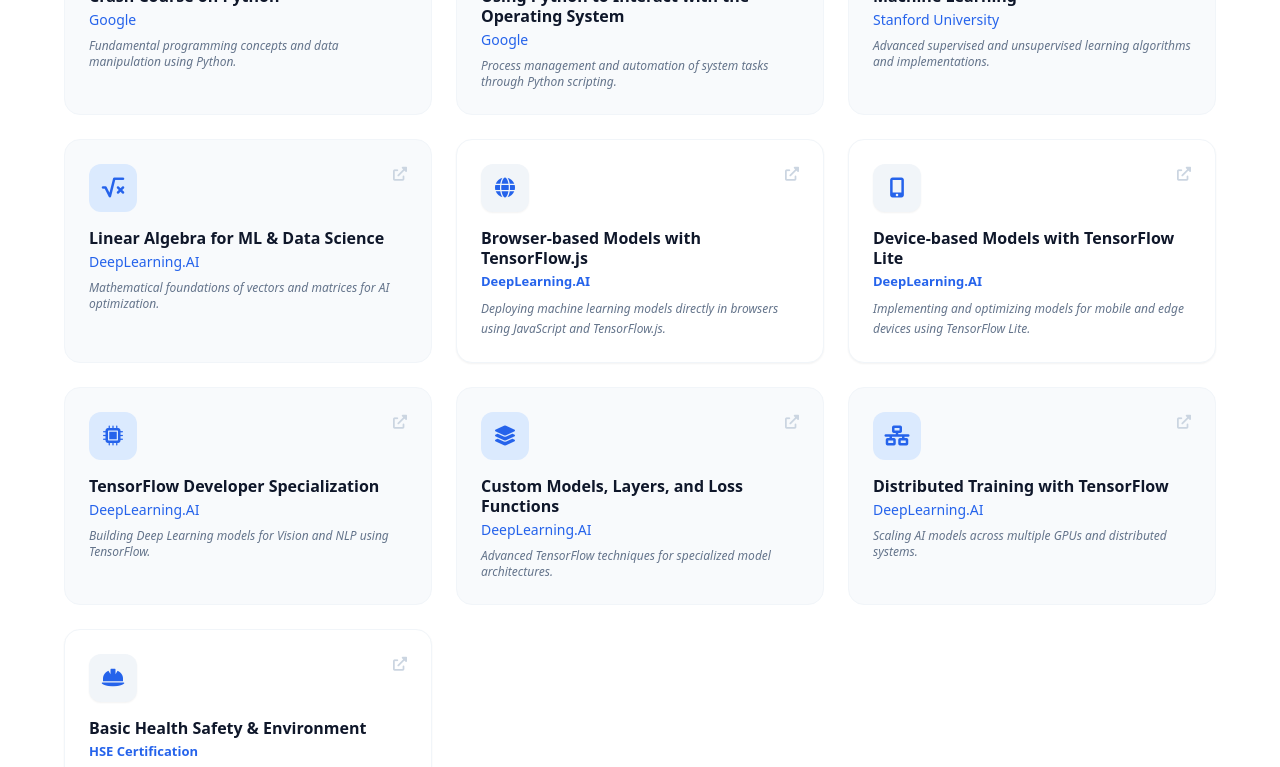
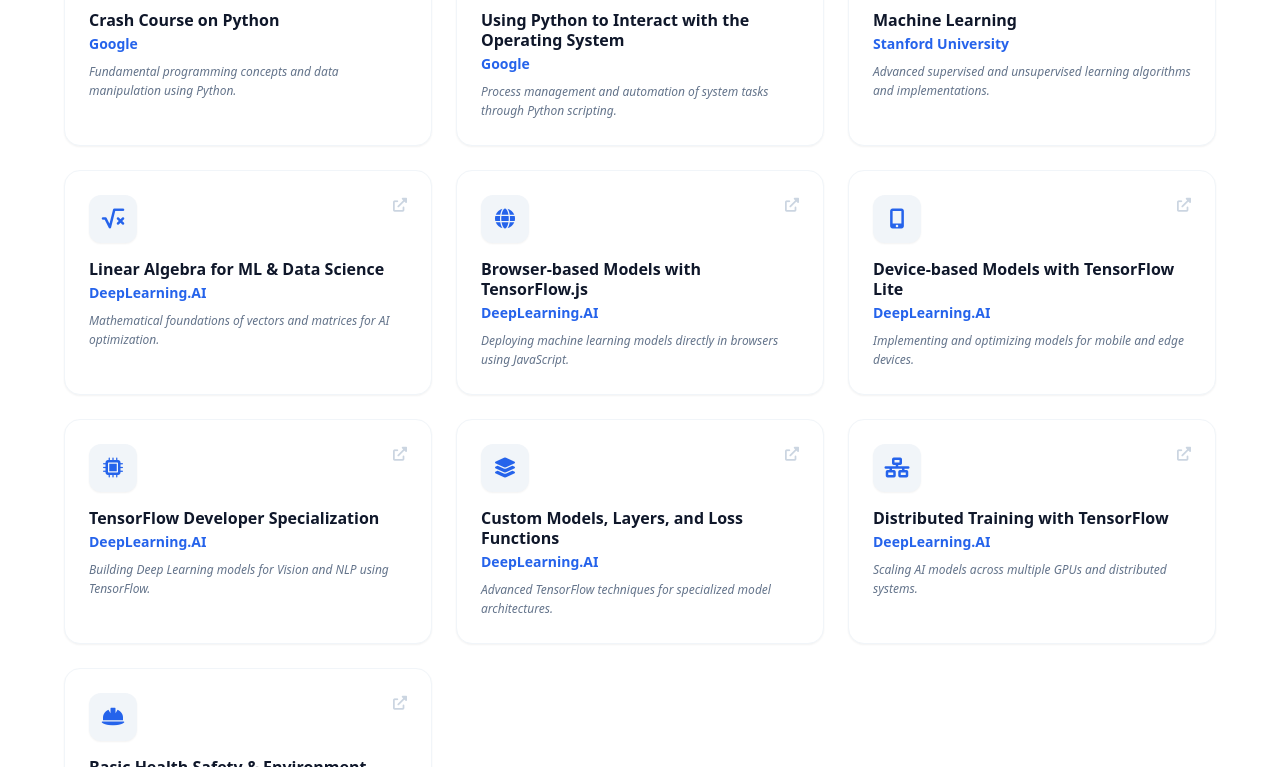
Before and after one commit to aaxzrr/aaxzrr.github.io, a plain HTML site: page index.html in a window 1280 px wide. Shown: the part 2408-3175 px from the top of the page. Drawn offline with nearby package versions, Linux system fonts and the light colour scheme.

Commit message:
update certification section styles and content for improved readability

```diff
--- a/index.html
+++ b/index.html
@@ -200,59 +200,59 @@
 
     <section id="experience" class="py-20 px-4 bg-white">
         <div class="max-w-6xl mx-auto">
-            <h2 class="text-3xl font-bold mb-4 text-center">Certifications</h2>
+            <h2 class="text-3xl font-bold mb-10 text-center">Certifications</h2>
 
             <div class="grid grid-cols-1 md:grid-cols-2 lg:grid-cols-3 gap-6">
 
-                <a href="https://www.coursera.org/account/accomplishments/verify/F0E7EYDYA39A" target="_blank" class="group p-6 bg-slate-50 rounded-2xl border border-slate-100 hover:border-blue-500 hover:bg-white hover:shadow-xl transition-all duration-300">
+                <a href="https://www.coursera.org/account/accomplishments/verify/F0E7EYDYA39A" target="_blank" class="group p-6 bg-white rounded-2xl border border-slate-100 hover:border-blue-500 hover:shadow-xl transition-all duration-300 shadow-sm flex flex-col">
                     <div class="flex items-start justify-between mb-4">
-                        <div class="w-12 h-12 bg-blue-100 rounded-xl flex items-center justify-center text-blue-600 group-hover:bg-blue-600 group-hover:text-white transition-colors">
+                        <div class="w-12 h-12 bg-slate-100 rounded-xl flex items-center justify-center text-blue-600 group-hover:bg-blue-600 group-hover:text-white transition-colors shadow-sm">
                             <i class="fab fa-python text-xl"></i>
                         </div>
                         <i class="fas fa-external-link-alt text-slate-300 group-hover:text-blue-500 text-sm"></i>
                     </div>
                     <h3 class="font-bold text-slate-900 mb-1 leading-tight">Crash Course on Python</h3>
-                    <p class="text-sm text-blue-600 font-medium mb-2">Google</p>
-                    <p class="text-xs text-slate-500 italic">Fundamental programming concepts and data manipulation using Python.</p>
+                    <p class="text-sm text-blue-600 font-semibold mb-2">Google</p>
+                    <p class="text-xs text-slate-500 italic leading-relaxed">Fundamental programming concepts and data manipulation using Python.</p>
                 </a>
 
-                <a href="https://www.coursera.org/account/accomplishments/verify/UL7HN3CWK88F" target="_blank" class="group p-6 bg-slate-50 rounded-2xl border border-slate-100 hover:border-blue-500 hover:bg-white hover:shadow-xl transition-all duration-300">
+                <a href="https://www.coursera.org/account/accomplishments/verify/UL7HN3CWK88F" target="_blank" class="group p-6 bg-white rounded-2xl border border-slate-100 hover:border-blue-500 hover:shadow-xl transition-all duration-300 shadow-sm flex flex-col">
                     <div class="flex items-start justify-between mb-4">
-                        <div class="w-12 h-12 bg-blue-100 rounded-xl flex items-center justify-center text-blue-600 group-hover:bg-blue-600 group-hover:text-white transition-colors">
+                        <div class="w-12 h-12 bg-slate-100 rounded-xl flex items-center justify-center text-blue-600 group-hover:bg-blue-600 group-hover:text-white transition-colors shadow-sm">
                             <i class="fas fa-terminal text-xl"></i>
                         </div>
                         <i class="fas fa-external-link-alt text-slate-300 group-hover:text-blue-500 text-sm"></i>
                     </div>
                     <h3 class="font-bold text-slate-900 mb-1 leading-tight">Using Python to Interact with the Operating System</h3>
-                    <p class="text-sm text-blue-600 font-medium mb-2">Google</p>
-                    <p class="text-xs text-slate-500 italic">Process management and automation of system tasks through Python scripting.</p>
+                    <p class="text-sm text-blue-600 font-semibold mb-2">Google</p>
+                    <p class="text-xs text-slate-500 italic leading-relaxed">Process management and automation of system tasks through Python scripting.</p>
                 </a>
 
-                <a href="https://www.coursera.org/account/accomplishments/specialization/S768E8PM5P0D" target="_blank" class="group p-6 bg-slate-50 rounded-2xl border border-slate-100 hover:border-blue-500 hover:bg-white hover:shadow-xl transition-all duration-300">
+                <a href="https://www.coursera.org/account/accomplishments/specialization/S768E8PM5P0D" target="_blank" class="group p-6 bg-white rounded-2xl border border-slate-100 hover:border-blue-500 hover:shadow-xl transition-all duration-300 shadow-sm flex flex-col">
                     <div class="flex items-start justify-between mb-4">
-                        <div class="w-12 h-12 bg-blue-100 rounded-xl flex items-center justify-center text-blue-600 group-hover:bg-blue-600 group-hover:text-white transition-colors">
+                        <div class="w-12 h-12 bg-slate-100 rounded-xl flex items-center justify-center text-blue-600 group-hover:bg-blue-600 group-hover:text-white transition-colors shadow-sm">
                             <i class="fas fa-brain text-xl"></i>
                         </div>
                         <i class="fas fa-external-link-alt text-slate-300 group-hover:text-blue-500 text-sm"></i>
                     </div>
                     <h3 class="font-bold text-slate-900 mb-1 leading-tight">Machine Learning</h3>
-                    <p class="text-sm text-blue-600 font-medium mb-2">Stanford University</p>
-                    <p class="text-xs text-slate-500 italic">Advanced supervised and unsupervised learning algorithms and implementations.</p>
+                    <p class="text-sm text-blue-600 font-semibold mb-2">Stanford University</p>
+                    <p class="text-xs text-slate-500 italic leading-relaxed">Advanced supervised and unsupervised learning algorithms and implementations.</p>
                 </a>
 
-                <a href="https://www.coursera.org/account/accomplishments/verify/CKHCGMB3X181" target="_blank" class="group p-6 bg-slate-50 rounded-2xl border border-slate-100 hover:border-blue-500 hover:bg-white hover:shadow-xl transition-all duration-300">
+                <a href="https://www.coursera.org/account/accomplishments/verify/CKHCGMB3X181" target="_blank" class="group p-6 bg-white rounded-2xl border border-slate-100 hover:border-blue-500 hover:shadow-xl transition-all duration-300 shadow-sm flex flex-col">
                     <div class="flex items-start justify-between mb-4">
-                        <div class="w-12 h-12 bg-blue-100 rounded-xl flex items-center justify-center text-blue-600 group-hover:bg-blue-600 group-hover:text-white transition-colors">
+                        <div class="w-12 h-12 bg-slate-100 rounded-xl flex items-center justify-center text-blue-600 group-hover:bg-blue-600 group-hover:text-white transition-colors shadow-sm">
                             <i class="fas fa-square-root-alt text-xl"></i>
                         </div>
                         <i class="fas fa-external-link-alt text-slate-300 group-hover:text-blue-500 text-sm"></i>
                     </div>
                     <h3 class="font-bold text-slate-900 mb-1 leading-tight">Linear Algebra for ML & Data Science</h3>
-                    <p class="text-sm text-blue-600 font-medium mb-2">DeepLearning.AI</p>
-                    <p class="text-xs text-slate-500 italic">Mathematical foundations of vectors and matrices for AI optimization.</p>
+                    <p class="text-sm text-blue-600 font-semibold mb-2">DeepLearning.AI</p>
+                    <p class="text-xs text-slate-500 italic leading-relaxed">Mathematical foundations of vectors and matrices for AI optimization.</p>
                 </a>
 
-                <a href="https://www.coursera.org/account/accomplishments/verify/8YP6II1TYIGR" target="_blank" class="group p-6 bg-white rounded-2xl border border-slate-100 hover:border-blue-500 hover:shadow-xl transition-all duration-300 shadow-sm">
+                <a href="https://www.coursera.org/account/accomplishments/verify/8YP6II1TYIGR" target="_blank" class="group p-6 bg-white rounded-2xl border border-slate-100 hover:border-blue-500 hover:shadow-xl transition-all duration-300 shadow-sm flex flex-col">
                     <div class="flex items-start justify-between mb-4">
                         <div class="w-12 h-12 bg-slate-100 rounded-xl flex items-center justify-center text-blue-600 group-hover:bg-blue-600 group-hover:text-white transition-colors shadow-sm">
                             <i class="fas fa-globe text-xl"></i>
@@ -260,11 +260,11 @@
                         <i class="fas fa-external-link-alt text-slate-300 group-hover:text-blue-500 text-sm"></i>
                     </div>
                     <h3 class="font-bold text-slate-900 mb-1 leading-tight">Browser-based Models with TensorFlow.js</h3>
-                    <p class="text-[13px] text-blue-600 font-semibold mb-2">DeepLearning.AI</p>
-                    <p class="text-xs text-slate-500 italic leading-relaxed">Deploying machine learning models directly in browsers using JavaScript and TensorFlow.js.</p>
+                    <p class="text-sm text-blue-600 font-semibold mb-2">DeepLearning.AI</p>
+                    <p class="text-xs text-slate-500 italic leading-relaxed">Deploying machine learning models directly in browsers using JavaScript.</p>
                 </a>
 
-                <a href="https://www.coursera.org/account/accomplishments/verify/8KPSOYQ5G7G7" target="_blank" class="group p-6 bg-white rounded-2xl border border-slate-100 hover:border-blue-500 hover:shadow-xl transition-all duration-300 shadow-sm">
+                <a href="https://www.coursera.org/account/accomplishments/verify/8KPSOYQ5G7G7" target="_blank" class="group p-6 bg-white rounded-2xl border border-slate-100 hover:border-blue-500 hover:shadow-xl transition-all duration-300 shadow-sm flex flex-col">
                     <div class="flex items-start justify-between mb-4">
                         <div class="w-12 h-12 bg-slate-100 rounded-xl flex items-center justify-center text-blue-600 group-hover:bg-blue-600 group-hover:text-white transition-colors shadow-sm">
                             <i class="fas fa-mobile-alt text-xl"></i>
@@ -272,47 +272,47 @@
                         <i class="fas fa-external-link-alt text-slate-300 group-hover:text-blue-500 text-sm"></i>
                     </div>
                     <h3 class="font-bold text-slate-900 mb-1 leading-tight">Device-based Models with TensorFlow Lite</h3>
-                    <p class="text-[13px] text-blue-600 font-semibold mb-2">DeepLearning.AI</p>
-                    <p class="text-xs text-slate-500 italic leading-relaxed">Implementing and optimizing models for mobile and edge devices using TensorFlow Lite.</p>
+                    <p class="text-sm text-blue-600 font-semibold mb-2">DeepLearning.AI</p>
+                    <p class="text-xs text-slate-500 italic leading-relaxed">Implementing and optimizing models for mobile and edge devices.</p>
                 </a>
 
-                <a href="https://www.coursera.org/account/accomplishments/specialization/OCH5QLUZAE2W" target="_blank" class="group p-6 bg-slate-50 rounded-2xl border border-slate-100 hover:border-blue-500 hover:bg-white hover:shadow-xl transition-all duration-300">
+                <a href="https://www.coursera.org/account/accomplishments/specialization/OCH5QLUZAE2W" target="_blank" class="group p-6 bg-white rounded-2xl border border-slate-100 hover:border-blue-500 hover:shadow-xl transition-all duration-300 shadow-sm flex flex-col">
                     <div class="flex items-start justify-between mb-4">
-                        <div class="w-12 h-12 bg-blue-100 rounded-xl flex items-center justify-center text-blue-600 group-hover:bg-blue-600 group-hover:text-white transition-colors">
+                        <div class="w-12 h-12 bg-slate-100 rounded-xl flex items-center justify-center text-blue-600 group-hover:bg-blue-600 group-hover:text-white transition-colors shadow-sm">
                             <i class="fas fa-microchip text-xl"></i>
                         </div>
                         <i class="fas fa-external-link-alt text-slate-300 group-hover:text-blue-500 text-sm"></i>
                     </div>
                     <h3 class="font-bold text-slate-900 mb-1 leading-tight">TensorFlow Developer Specialization</h3>
-                    <p class="text-sm text-blue-600 font-medium mb-2">DeepLearning.AI</p>
-                    <p class="text-xs text-slate-500 italic">Building Deep Learning models for Vision and NLP using TensorFlow.</p>
+                    <p class="text-sm text-blue-600 font-semibold mb-2">DeepLearning.AI</p>
+                    <p class="text-xs text-slate-500 italic leading-relaxed">Building Deep Learning models for Vision and NLP using TensorFlow.</p>
                 </a>
 
-                <a href="https://www.coursera.org/account/accomplishments/verify/U9M37KNYWH1N" target="_blank" class="group p-6 bg-slate-50 rounded-2xl border border-slate-100 hover:border-blue-500 hover:bg-white hover:shadow-xl transition-all duration-300">
+                <a href="https://www.coursera.org/account/accomplishments/verify/U9M37KNYWH1N" target="_blank" class="group p-6 bg-white rounded-2xl border border-slate-100 hover:border-blue-500 hover:shadow-xl transition-all duration-300 shadow-sm flex flex-col">
                     <div class="flex items-start justify-between mb-4">
-                        <div class="w-12 h-12 bg-blue-100 rounded-xl flex items-center justify-center text-blue-600 group-hover:bg-blue-600 group-hover:text-white transition-colors">
+                        <div class="w-12 h-12 bg-slate-100 rounded-xl flex items-center justify-center text-blue-600 group-hover:bg-blue-600 group-hover:text-white transition-colors shadow-sm">
                             <i class="fas fa-layer-group text-xl"></i>
                         </div>
                         <i class="fas fa-external-link-alt text-slate-300 group-hover:text-blue-500 text-sm"></i>
                     </div>
                     <h3 class="font-bold text-slate-900 mb-1 leading-tight">Custom Models, Layers, and Loss Functions</h3>
-                    <p class="text-sm text-blue-600 font-medium mb-2">DeepLearning.AI</p>
-                    <p class="text-xs text-slate-500 italic">Advanced TensorFlow techniques for specialized model architectures.</p>
+                    <p class="text-sm text-blue-600 font-semibold mb-2">DeepLearning.AI</p>
+                    <p class="text-xs text-slate-500 italic leading-relaxed">Advanced TensorFlow techniques for specialized model architectures.</p>
                 </a>
 
-                <a href="https://www.coursera.org/account/accomplishments/verify/9TL8M1TQBEWB" target="_blank" class="group p-6 bg-slate-50 rounded-2xl border border-slate-100 hover:border-blue-500 hover:bg-white hover:shadow-xl transition-all duration-300">
+                <a href="https://www.coursera.org/account/accomplishments/verify/9TL8M1TQBEWB" target="_blank" class="group p-6 bg-white rounded-2xl border border-slate-100 hover:border-blue-500 hover:shadow-xl transition-all duration-300 shadow-sm flex flex-col">
                     <div class="flex items-start justify-between mb-4">
-                        <div class="w-12 h-12 bg-blue-100 rounded-xl flex items-center justify-center text-blue-600 group-hover:bg-blue-600 group-hover:text-white transition-colors">
+                        <div class="w-12 h-12 bg-slate-100 rounded-xl flex items-center justify-center text-blue-600 group-hover:bg-blue-600 group-hover:text-white transition-colors shadow-sm">
                             <i class="fas fa-network-wired text-xl"></i>
                         </div>
                         <i class="fas fa-external-link-alt text-slate-300 group-hover:text-blue-500 text-sm"></i>
                     </div>
                     <h3 class="font-bold text-slate-900 mb-1 leading-tight">Distributed Training with TensorFlow</h3>
-                    <p class="text-sm text-blue-600 font-medium mb-2">DeepLearning.AI</p>
-                    <p class="text-xs text-slate-500 italic">Scaling AI models across multiple GPUs and distributed systems.</p>
+                    <p class="text-sm text-blue-600 font-semibold mb-2">DeepLearning.AI</p>
+                    <p class="text-xs text-slate-500 italic leading-relaxed">Scaling AI models across multiple GPUs and distributed systems.</p>
                 </a>
 
-                <a href="/projects/coming_soon.html" target="_blank" class="group p-6 bg-white rounded-2xl border border-slate-100 hover:border-blue-500 hover:shadow-xl transition-all duration-300 shadow-sm">
+                <a href="/projects/coming_soon.html" target="_blank" class="group p-6 bg-white rounded-2xl border border-slate-100 hover:border-blue-500 hover:shadow-xl transition-all duration-300 shadow-sm flex flex-col">
                     <div class="flex items-start justify-between mb-4">
                         <div class="w-12 h-12 bg-slate-100 rounded-xl flex items-center justify-center text-blue-600 group-hover:bg-blue-600 group-hover:text-white transition-colors shadow-sm">
                             <i class="fas fa-hard-hat text-xl"></i>
@@ -320,8 +320,8 @@
                         <i class="fas fa-external-link-alt text-slate-300 group-hover:text-blue-500 text-sm"></i>
                     </div>
                     <h3 class="font-bold text-slate-900 mb-1 leading-tight">Basic Health Safety & Environment</h3>
-                    <p class="text-[13px] text-blue-600 font-semibold mb-2">HSE Certification</p>
-                    <p class="text-xs text-slate-500 italic leading-relaxed">Safety procedures, hazard identification, and risk assessment for field operations.</p>
+                    <p class="text-sm text-blue-600 font-semibold mb-2">HSE Certification</p>
+                    <p class="text-xs text-slate-500 italic leading-relaxed">Safety procedures, hazard identification, and risk assessment.</p>
                 </a>
 
             </div>
```
